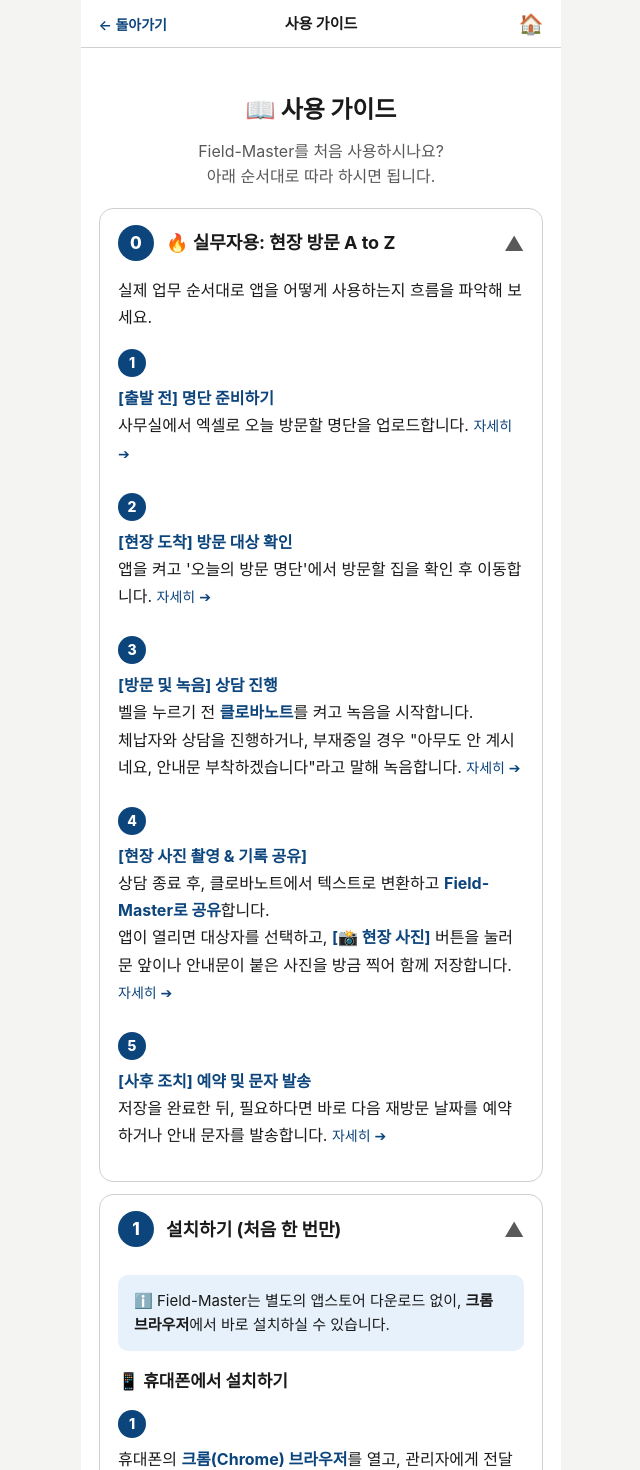
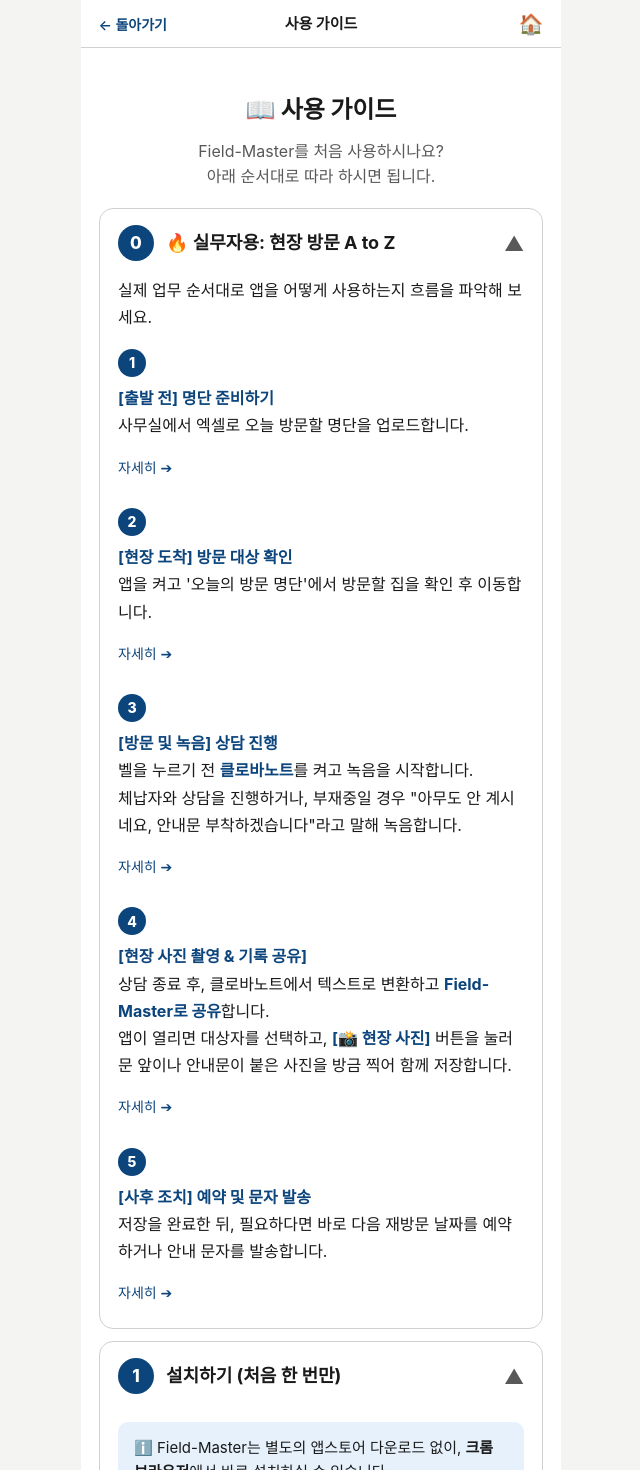
Before and after one commit to ilikefeeling/knts, a Next.js app: page /guide in a window 1280 px wide. Shown: the top 1470 px of the page, without its empty margins (319-959 px from the left). Built offline with nearby package versions, Linux system fonts and the light colour scheme.

Commit message:
docs: 가이드 링크(자세히)를 항상 줄바꿈하여 표시하도록 수정

```diff
--- a/app/guide/page.tsx
+++ b/app/guide/page.tsx
@@ -83,34 +83,49 @@
         <Step num={1}>
           <p>
             <strong>[출발 전] 명단 준비하기</strong><br />
-            사무실에서 엑셀로 오늘 방문할 명단을 업로드합니다. <a href="#section-2" style={{ color: "var(--color-primary)", fontSize: 14, textDecoration: "none" }}>자세히 ➔</a>
+            사무실에서 엑셀로 오늘 방문할 명단을 업로드합니다.
           </p>
+          <div style={{ marginTop: 4 }}>
+            <a href="#section-2" style={{ color: "var(--color-primary)", fontSize: 14, textDecoration: "none" }}>자세히 ➔</a>
+          </div>
         </Step>
         <Step num={2}>
           <p>
             <strong>[현장 도착] 방문 대상 확인</strong><br />
-            앱을 켜고 &apos;오늘의 방문 명단&apos;에서 방문할 집을 확인 후 이동합니다. <a href="#section-3" style={{ color: "var(--color-primary)", fontSize: 14, textDecoration: "none" }}>자세히 ➔</a>
+            앱을 켜고 &apos;오늘의 방문 명단&apos;에서 방문할 집을 확인 후 이동합니다.
           </p>
+          <div style={{ marginTop: 4 }}>
+            <a href="#section-3" style={{ color: "var(--color-primary)", fontSize: 14, textDecoration: "none" }}>자세히 ➔</a>
+          </div>
         </Step>
         <Step num={3}>
           <p>
             <strong>[방문 및 녹음] 상담 진행</strong><br />
             벨을 누르기 전 <strong>클로바노트</strong>를 켜고 녹음을 시작합니다.<br />
-            체납자와 상담을 진행하거나, 부재중일 경우 &quot;아무도 안 계시네요, 안내문 부착하겠습니다&quot;라고 말해 녹음합니다. <a href="#section-4" style={{ color: "var(--color-primary)", fontSize: 14, textDecoration: "none" }}>자세히 ➔</a>
+            체납자와 상담을 진행하거나, 부재중일 경우 &quot;아무도 안 계시네요, 안내문 부착하겠습니다&quot;라고 말해 녹음합니다.
           </p>
+          <div style={{ marginTop: 4 }}>
+            <a href="#section-4" style={{ color: "var(--color-primary)", fontSize: 14, textDecoration: "none" }}>자세히 ➔</a>
+          </div>
         </Step>
         <Step num={4}>
           <p>
             <strong>[현장 사진 촬영 & 기록 공유]</strong><br />
             상담 종료 후, 클로바노트에서 텍스트로 변환하고 <strong>Field-Master로 공유</strong>합니다.<br />
-            앱이 열리면 대상자를 선택하고, <strong>[📸 현장 사진]</strong> 버튼을 눌러 문 앞이나 안내문이 붙은 사진을 방금 찍어 함께 저장합니다. <a href="#section-5" style={{ color: "var(--color-primary)", fontSize: 14, textDecoration: "none" }}>자세히 ➔</a>
+            앱이 열리면 대상자를 선택하고, <strong>[📸 현장 사진]</strong> 버튼을 눌러 문 앞이나 안내문이 붙은 사진을 방금 찍어 함께 저장합니다.
           </p>
+          <div style={{ marginTop: 4 }}>
+            <a href="#section-5" style={{ color: "var(--color-primary)", fontSize: 14, textDecoration: "none" }}>자세히 ➔</a>
+          </div>
         </Step>
         <Step num={5}>
           <p>
             <strong>[사후 조치] 예약 및 문자 발송</strong><br />
-            저장을 완료한 뒤, 필요하다면 바로 다음 재방문 날짜를 예약하거나 안내 문자를 발송합니다. <a href="#section-6" style={{ color: "var(--color-primary)", fontSize: 14, textDecoration: "none" }}>자세히 ➔</a>
+            저장을 완료한 뒤, 필요하다면 바로 다음 재방문 날짜를 예약하거나 안내 문자를 발송합니다.
           </p>
+          <div style={{ marginTop: 4 }}>
+            <a href="#section-6" style={{ color: "var(--color-primary)", fontSize: 14, textDecoration: "none" }}>자세히 ➔</a>
+          </div>
         </Step>
       </Section>
 
```
